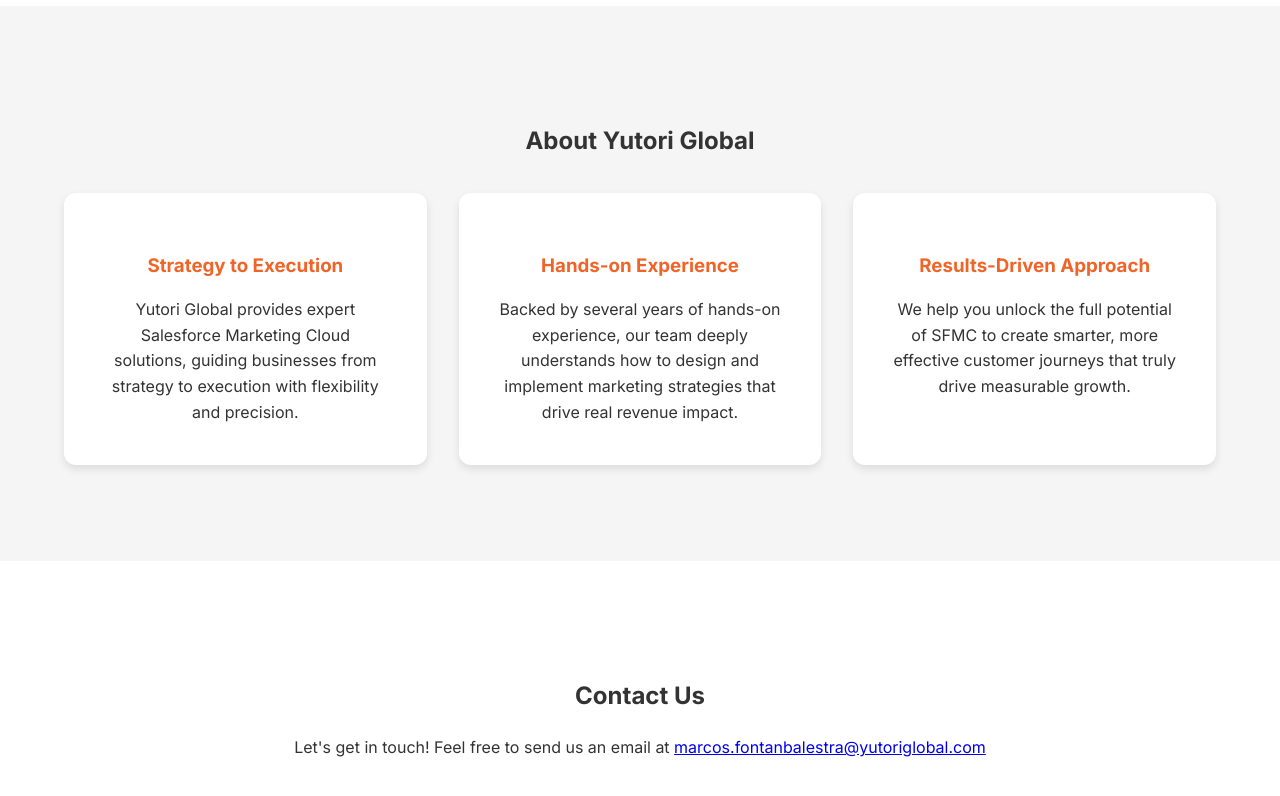
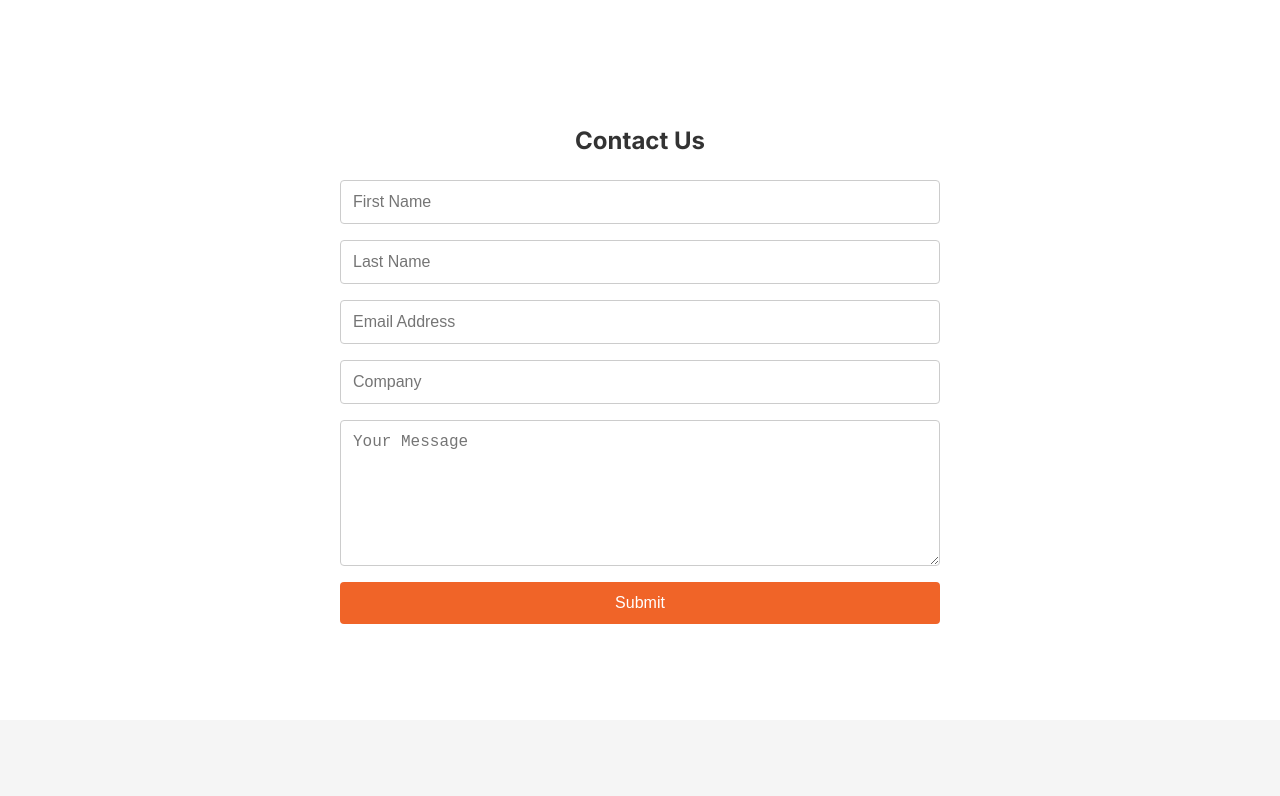
Before and after one commit to Mfontanb10/my-web, a plain HTML site: page index.html in a window 1280 px wide. Shown: the part 2560-3356 px from the top of the page. Drawn offline with Linux system fonts and the light colour scheme.

Commit message:
Add files via upload

```diff
--- a/index.html
+++ b/index.html
@@ -53,7 +53,7 @@
     </div>
   </section>
 
-  <!-- SERVICES SECTION (Desktop: 2 columns in one row) -->
+  <!-- SERVICES SECTION -->
   <section id="services" class="services">
     <div class="container">
       <h2 class="big-title" data-en="Our Services" data-es="Nuestros Servicios">Our Services</h2>
@@ -78,7 +78,7 @@
     </div>
   </section>
 
-  <!-- MEET MARCOS SECTION (Two-column layout on desktop) -->
+  <!-- MEET MARCOS SECTION -->
   <section class="marcos-bio">
     <div class="container bio-container">
       <div class="bio-image">
@@ -171,45 +171,28 @@
     </div>
   </section>
 
-  <!-- ABOUT SECTION (Styled as cards in three columns on desktop) -->
-  <section id="about" class="about">
-    <div class="container">
-      <h2 data-en="About Yutori Global" data-es="Sobre Yutori Global">About Yutori Global</h2>
-      <div class="about-grid">
-        <div class="about-block">
-          <h3 data-en="Strategy to Execution" data-es="Estrategia a Ejecución">Strategy to Execution</h3>
-          <p data-en="Yutori Global provides expert Salesforce Marketing Cloud solutions, guiding businesses from strategy to execution with flexibility and precision."
-             data-es="Yutori Global proporciona soluciones expertas en Salesforce Marketing Cloud, guiando a las empresas desde la estrategia hasta la ejecución con flexibilidad y precisión.">
-            Yutori Global provides expert Salesforce Marketing Cloud solutions, guiding businesses from strategy to execution with flexibility and precision.
-          </p>
-        </div>
-        <div class="about-block">
-          <h3 data-en="Hands-on Experience" data-es="Experiencia Práctica">Hands-on Experience</h3>
-          <p data-en="Backed by several years of hands-on experience, our team deeply understands how to design and implement marketing strategies that drive real revenue impact."
-             data-es="Respaldados por varios años de experiencia práctica, nuestro equipo entiende profundamente cómo diseñar e implementar estrategias de marketing que generen un impacto real.">
-            Backed by several years of hands-on experience, our team deeply understands how to design and implement marketing strategies that drive real revenue impact.
-          </p>
-        </div>
-        <div class="about-block">
-          <h3 data-en="Results-Driven Approach" data-es="Enfoque Orientado a Resultados">Results-Driven Approach</h3>
-          <p data-en="We help you unlock the full potential of SFMC to create smarter, more effective customer journeys that truly drive measurable growth."
-             data-es="Te ayudamos a desbloquear todo el potencial de SFMC para crear recorridos de clientes más inteligentes y efectivos que impulsen un crecimiento medible.">
-            We help you unlock the full potential of SFMC to create smarter, more effective customer journeys that truly drive measurable growth.
-          </p>
-        </div>
-      </div>
-    </div>
-  </section>
-
-  <!-- CONTACT SECTION -->
+  <!-- CONTACT SECTION WITH FORMS (Formspree Integration) -->
   <section id="contact" class="contact">
     <div class="container">
       <h2 data-en="Contact Us" data-es="Contáctanos">Contact Us</h2>
-      <p data-en="Let's get in touch! Feel free to send us an email at marcos.fontanbalestra@yutoriglobal.com"
-         data-es="¡Pongámonos en contacto! No dudes en enviarnos un correo electrónico a marcos.fontanbalestra@yutoriglobal.com">
-        Let's get in touch! Feel free to send us an email at <a href="mailto:marcos.fontanbalestra@yutoriglobal.com"
-           data-en="marcos.fontanbalestra@yutoriglobal.com" data-es="marcos.fontanbalestra@yutoriglobal.com">marcos.fontanbalestra@yutoriglobal.com</a>
-      </p>
+      <form action="https://formspree.io/f/xgvadqjg" method="POST" class="contact-form">
+        <div class="form-group">
+          <input type="text" name="first_name" placeholder="First Name" required>
+        </div>
+        <div class="form-group">
+          <input type="text" name="last_name" placeholder="Last Name" required>
+        </div>
+        <div class="form-group">
+          <input type="email" name="email" placeholder="Email Address" required>
+        </div>
+        <div class="form-group">
+          <input type="text" name="company" placeholder="Company" required>
+        </div>
+        <div class="form-group">
+          <textarea name="message" placeholder="Your Message" required></textarea>
+        </div>
+        <button type="submit">Submit</button>
+      </form>
     </div>
   </section>
 
--- a/style.css
+++ b/style.css
@@ -160,7 +160,6 @@
   }
 
   /* Services Section */
-  /* On mobile, stacked; on desktop, two columns */
   .services {
     background: #fff;
     padding: 4rem 0;
@@ -205,7 +204,7 @@
     color: #f06428;
     margin-bottom: 1rem;
   }
-  /* Desktop: two columns for services */
+  /* Desktop: two-column layout for services */
   @media (min-width: 768px) {
     .service-boxes {
       flex-direction: row;
@@ -278,7 +277,7 @@
     margin-left: 0.3rem;
     color: #f06428;
   }
-  /* Certifications images styled as cards */
+  /* Certifications images as cards with uniform sizing */
   .cert-images {
     display: flex;
     flex-wrap: wrap;
@@ -290,7 +289,7 @@
     object-fit: contain;
     flex: 1 1 100px;
   }
-  /* On mobile: grid layout with 2 columns for certifications */
+  /* Mobile: grid layout with 2 columns for certifications */
   @media (max-width: 767px) {
     .cert-images {
       display: grid;
@@ -342,7 +341,7 @@
     0% { transform: translateX(0); }
     100% { transform: translateX(-50%); }
   }
-  /* Keep carousel animation active on mobile */
+  /* Ensure carousel animation stays active on mobile */
   @media (max-width: 767px) {
     .logo-track {
       animation-duration: 20s;
@@ -353,7 +352,7 @@
     }
   }
 
-  /* About Section (Cards styled, three columns on desktop) */
+  /* About Section (Styled as cards, three columns on desktop) */
   .about {
     background: #f5f5f5;
     padding: 4rem 0;
@@ -388,11 +387,45 @@
     }
   }
 
-  /* Contact Section */
+  /* Contact Section (Form styling) */
   .contact {
     background: #fff;
     padding: 4rem 0;
     text-align: center;
+  }
+  .contact-form {
+    max-width: 600px;
+    margin: 0 auto;
+    display: grid;
+    gap: 1rem;
+  }
+  .contact-form .form-group {
+    display: flex;
+    flex-direction: column;
+  }
+  .contact-form input,
+  .contact-form textarea {
+    padding: 0.75rem;
+    border: 1px solid #ccc;
+    border-radius: 4px;
+    font-size: 1rem;
+  }
+  .contact-form textarea {
+    resize: vertical;
+    min-height: 120px;
+  }
+  .contact-form button {
+    padding: 0.75rem;
+    background-color: #f06428;
+    color: #fff;
+    border: none;
+    border-radius: 4px;
+    font-size: 1rem;
+    cursor: pointer;
+    transition: background-color 0.3s;
+  }
+  .contact-form button:hover {
+    background-color: #d9501c;
   }
 
   /* Footer */
```
